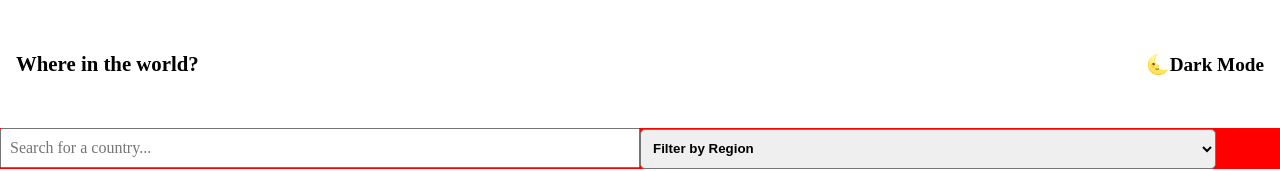
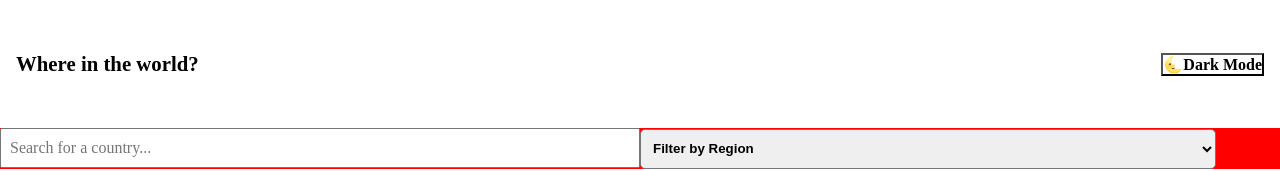
Before and after one commit to NathanlsDev/countries-flags, a React app: page / in a window 1280 px wide. Shown: the top 171 px of the page. Built offline with nearby package versions, Linux system fonts and the light colour scheme; the HTML template or start-up script is replaced by a standard one.

Commit message:
style: adjust font-size and border from button component

```diff
--- a/src/components/Button/Button.module.css
+++ b/src/components/Button/Button.module.css
@@ -1,7 +1,6 @@
 .button {
-  font-weight: 800;
-  border: none;
+  cursor: pointer;
   background-color: transparent;
-  cursor: pointer;
-  font-size: 1.2rem;
+  font-size: 1rem;
+  font-weight: 600;
 }
```
